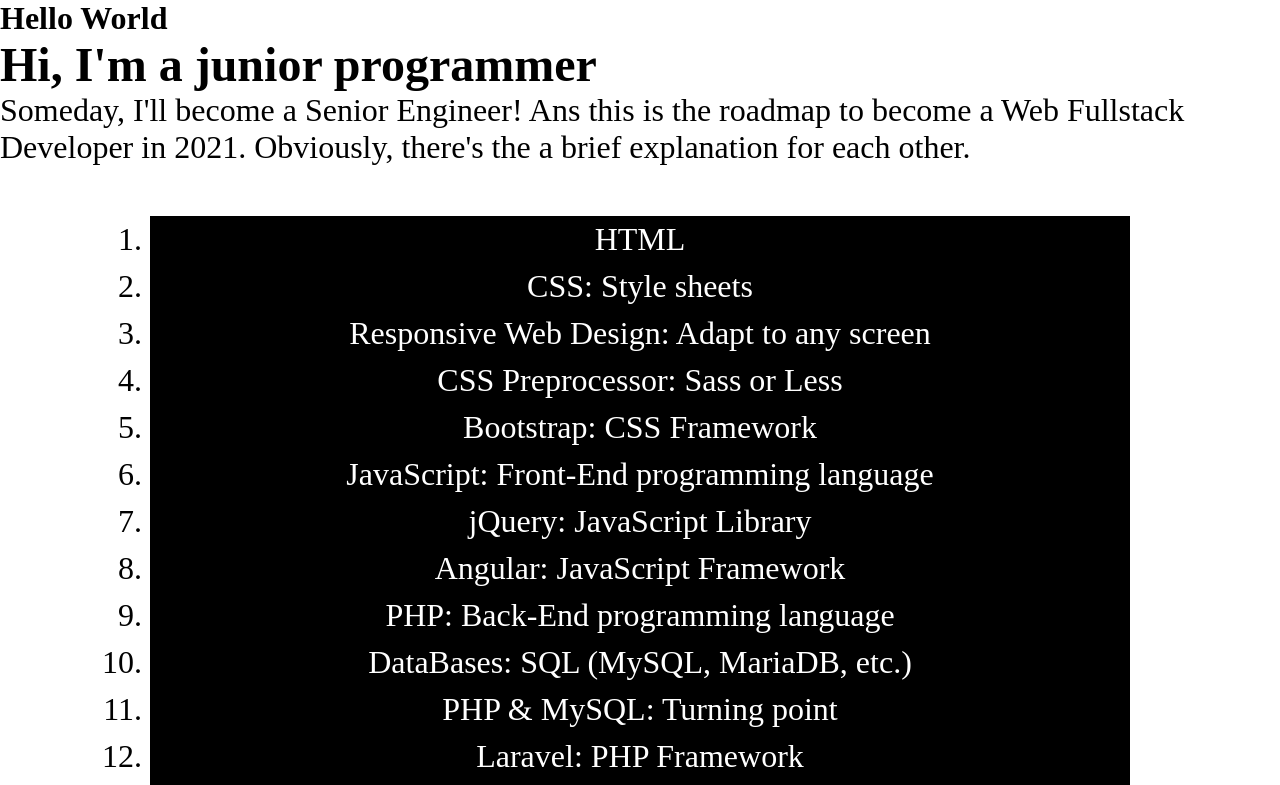
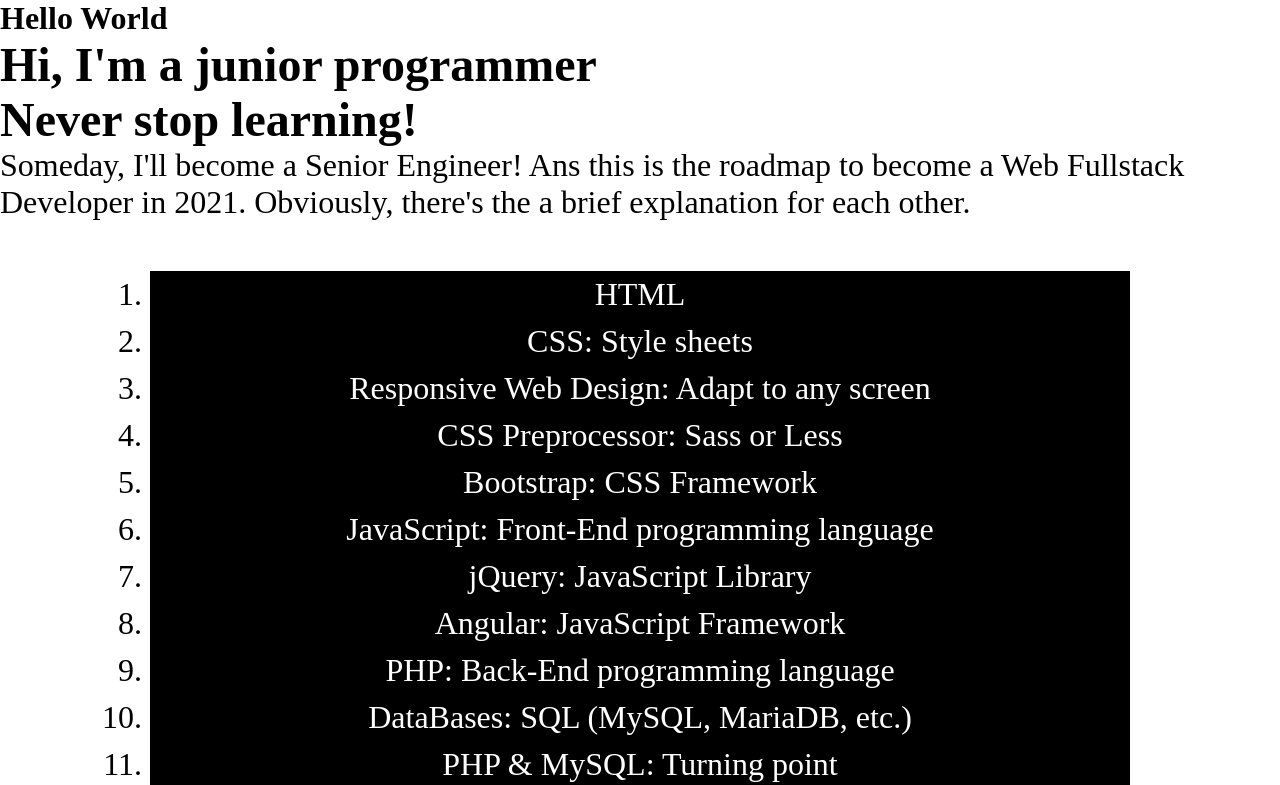
Before and after one commit to dylan-script/project1, a plain HTML site: page index.html in a window 1280 px wide. Shown: the top 785 px of the page. Drawn offline with Linux system fonts and the light colour scheme.

Commit message:
Eslogan de Platzi

```diff
--- a/index.html
+++ b/index.html
@@ -11,6 +11,7 @@
     <h1>Hello World</h1>
     <div class="programmer">
       <h2>Hi, I'm a junior programmer</h2>
+      <h2>Never stop learning!</h2>
       <p>
         Someday, I'll become a Senior Engineer! Ans this is the roadmap to
         become a Web Fullstack Developer in 2021. Obviously, there's the a brief
```
